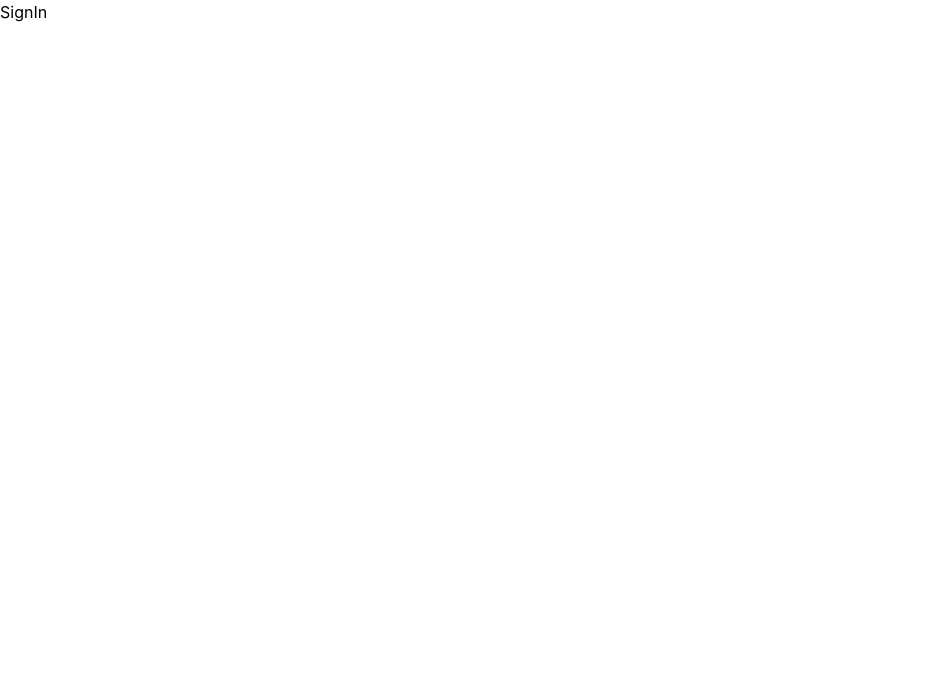
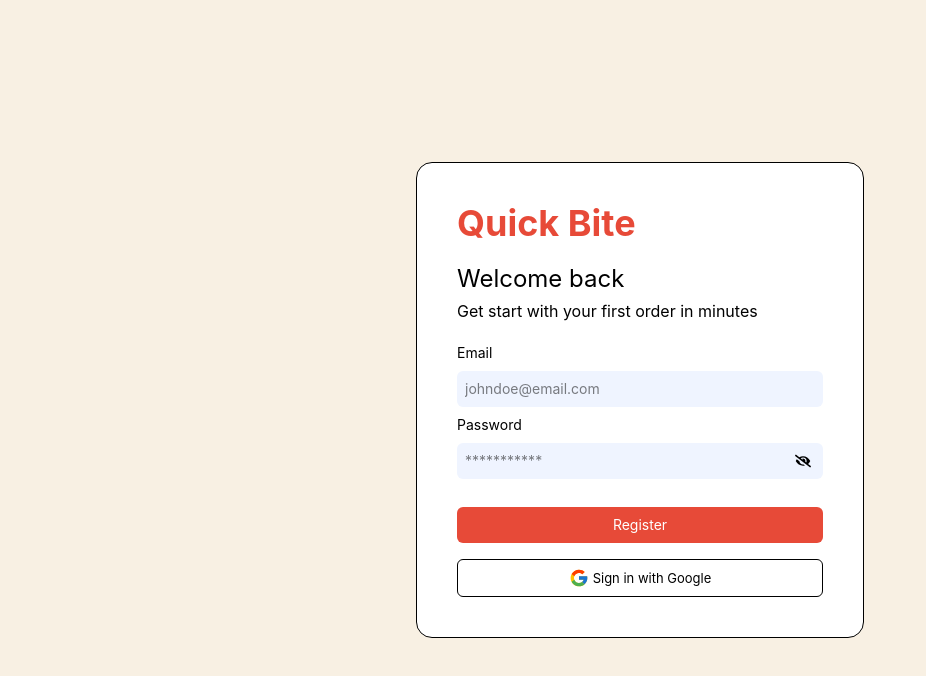
Before and after one commit to Saiyam-SY/Quick-Bite, a React app in the folder frontend/: page /signin in a window 1280 px wide. Shown: the top 676 px of the page, without its empty margins (0-926 px from the left). Built offline with nearby package versions, Linux system fonts and the light colour scheme; the HTML template or start-up script is replaced by a standard one.

Commit message:
feat: implement authentication controller and sign-in/sign-up pages

```diff
--- a/frontend/src/pages/SignIn.jsx
+++ b/frontend/src/pages/SignIn.jsx
@@ -1,7 +1,95 @@
-import React from "react";
+import axios from "axios";
+import { useState } from "react";
+import { FaEye } from "react-icons/fa";
+import { FaEyeSlash } from "react-icons/fa";
+import { FcGoogle } from "react-icons/fc";
+import { useNavigate } from "react-router-dom";
 
-const SignIn = () => {
-  return <div>SignIn</div>;
-};
+function SignIn() {
+  let navigate = useNavigate();
+
+  const [showPassword, setShowPassword] = useState(true);
+
+  const [email, setEmail] = useState("");
+  const [password, setPassword] = useState("");
+
+  const handleSignIn = async () => {
+    try {
+      const response = await axios.post(
+        "http://localhost:8080/api/auth/signin",
+        {
+          email,
+          password,
+        },
+        { withCredentials: true },
+      );
+
+      console.log(response);
+
+      if (response.status === 201) {
+        navigate("/"); // Successful hone ke baad user ko home page par bhej do
+      }
+    } catch (error) {
+      console.log(error.response?.data?.message || "Login failed!");
+    }
+  };
+
+  return (
+    <div className="h-screen bg-[#F8F0E3] flex justify-center items-center">
+      <div className="w-full max-w-md p-10 border rounded-2xl bg-[#FFFFFF] ">
+        <h1 className="text-4xl mb-5 font-bold text-[#E74A38]">Quick Bite</h1>
+        <h1 className="text-2xl mb-1">Welcome back</h1>
+        <p className="mb-5">Get start with your first order in minutes</p>
+
+        {/* form */}
+        <div className="text-sm flex flex-col gap-2">
+          {/* Email */}
+          <label htmlFor="email">Email</label>
+          <input
+            type="email"
+            name="email"
+            id="email"
+            value={email}
+            onChange={(e) => setEmail(e.target.value)}
+            placeholder="johndoe@email.com"
+            className="w-full p-2  bg-[#EFF4FF] rounded-md "
+          />
+
+          {/* Password */}
+          <label htmlFor="password">Password</label>
+          <div className="relative">
+            <input
+              type={showPassword ? "text" : "password"}
+              name="password"
+              id="password"
+              value={password}
+              onChange={(e) => setPassword(e.target.value)}
+              placeholder="***********"
+              className="w-full p-2  bg-[#EFF4FF] rounded-md "
+            />
+            <div
+              className="absolute top-2.5 right-3"
+              onClick={() => setShowPassword((prev) => !prev)}
+            >
+              {showPassword ? <FaEyeSlash size={16} /> : <FaEye size={16} />}
+            </div>
+          </div>
+
+          <button
+            onClick={handleSignIn}
+            className="bg-[#E74A38] text-white py-2 rounded-md mt-5 cursor-pointer hover:"
+          >
+            Register
+          </button>
+
+          <button className=" border py-2 rounded-md mt-2 flex justify-center items-center text-[13px] gap-1  cursor-pointer ">
+            <FcGoogle size={20} />
+            <span>Sign in with Google</span>
+          </button>
+        </div>
+      </div>
+    </div>
+  );
+}
 
 export default SignIn;
--- a/frontend/src/pages/SignUp.jsx
+++ b/frontend/src/pages/SignUp.jsx
@@ -32,10 +32,8 @@ function SignUp() {
 
       console.log(response);
 
-      if (response.status === 200) {
-        console.log("Registration successfull");
-        // Successful hone ke baad user ko home page par bhej do
-        navigate("/signin");
+      if (response.status === 201) {
+        navigate("/signin"); // Successful hone ke baad user ko home page par bhej do
       }
     } catch (error) {
       console.log(error.response?.data?.message || "Registration failed!");
```
Also changed, not shown: 1 other file (tests, documents, lock files or other folders).
